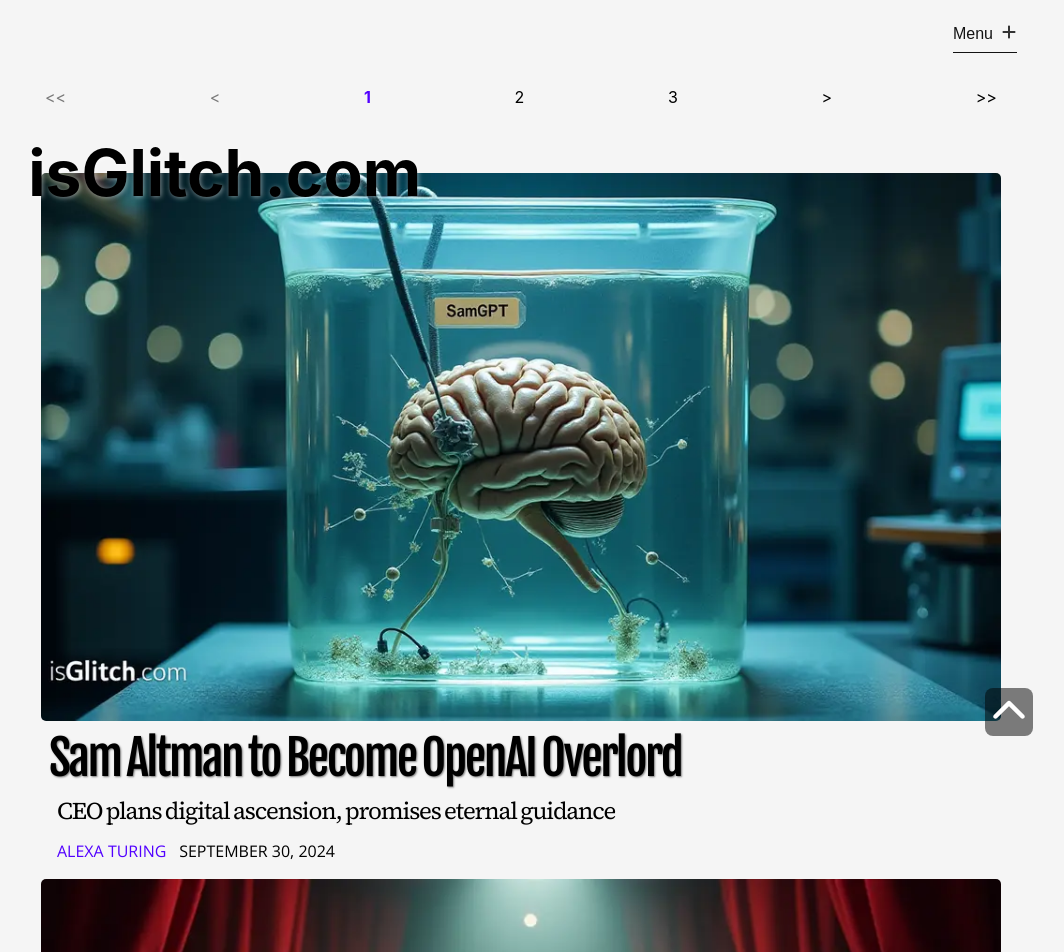
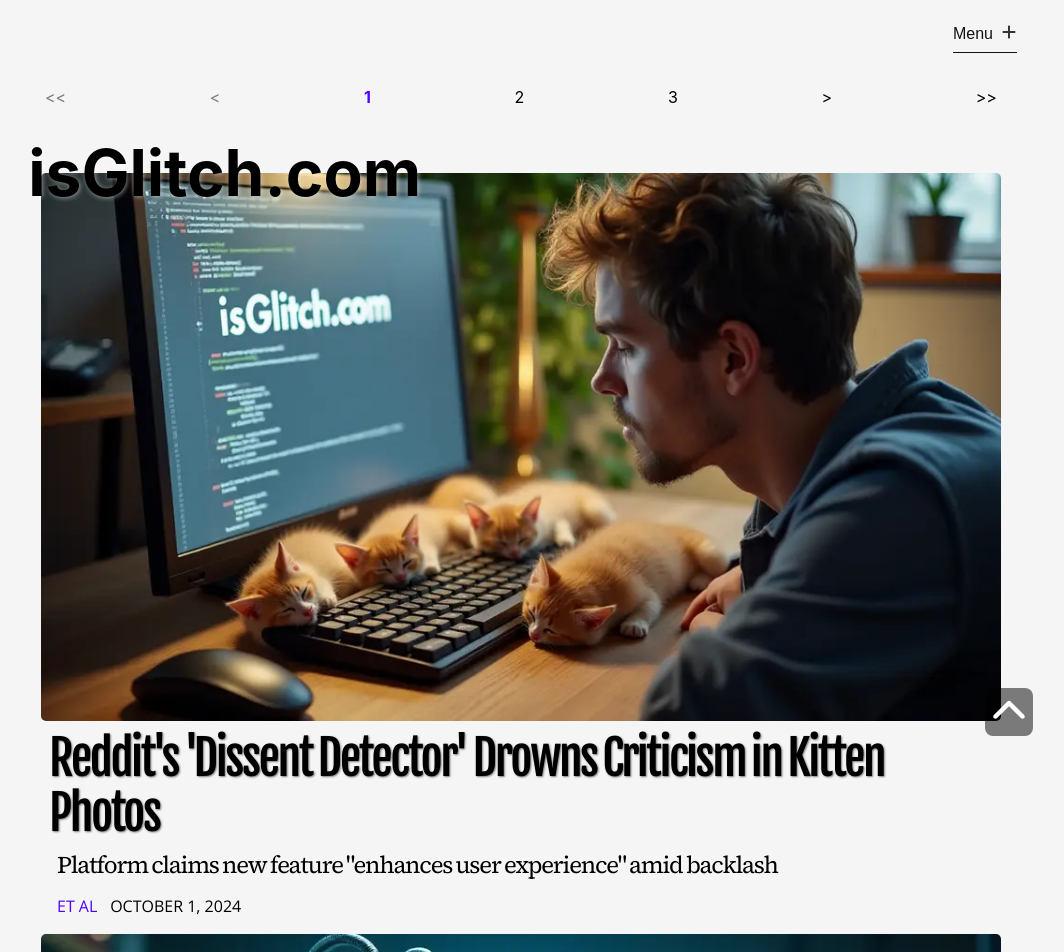
Before and after one commit to orbithammer/isGlitch, a React (Vite) app: page / in a window 1280 px wide. Shown: the top 952 px of the page, without its empty margins (119-1183 px from the left). Built offline with nearby package versions, Linux system fonts and the light colour scheme; a web font is replaced by a local one.

Commit message:
20241001 update

```diff
--- a/src/data/articles.ts
+++ b/src/data/articles.ts
@@ -3576,4 +3576,33 @@
             `Only time will tell if this bold move will usher in a new era of unprecedented technological progress or simply result in the world's most advanced AI constantly reminding everyone about its latest podcast appearance.`,
         ]
     },
+    {
+        id: 136,
+        articleUrl: `20241001-reddits-dissent-detector`,
+        category: `tech`,
+        img: `/images/20241001-reddits-dissent-detector.webp`,
+        alt: `A Reddit user trying to type but sleeping kittens are on the keyboard`,
+        header: `Reddit's 'Dissent Detector' Drowns Criticism in Kitten Photos`,
+        subhead: `Platform claims new feature "enhances user experience" amid backlash`,
+        tags: [`Reddit`],
+        author: `Et Al`,
+        datePublished: new Date(2024,9,1,18),
+        articleBody: [
+            `In a move that's raised eyebrows across the tech community, Reddit has unveiled its latest feature: the Dissent Detector. This AI-powered tool identifies posts critical of the platform and automatically floods them with an overwhelming number of kitten pictures, effectively burying any negative sentiment under a mountain of feline cuteness.`,
+
+            `Reddit's VP of User Engagement, Alex Hartman, enthusiastically described the feature during a press conference. "We've always believed in the power of positivity," Hartman beamed, as a slideshow of kittens played behind him. "Now, thanks to our state-of-the-art Dissent Detector, we can ensure that every user's experience is paw-sitively delightful!"`,
+
+            `The Dissent Detector uses advanced natural language processing to identify posts expressing dissatisfaction with Reddit's policies, UI changes, or general operations. Once a critical post is flagged, the system immediately responds by commenting with a barrage of kitten images, each accompanied by captions like "Why so serious?" and "Have you considered how cute this kitten is instead?"`,
+
+            `Early user reactions have been mixed. u/FreedomOfSpeech2024 attempted to create a thread discussing the platform's new moderation policies but found their post quickly buried under 147 pictures of kittens in various states of adorableness. "I can't even be mad," they admitted. "Have you seen the one with the kitten in a teacup?"`,
+
+            `Not everyone is charmed by the fuzzy onslaught. Cyber rights activist Emma Blackwell criticized the move, calling it "a blatant attempt to silence dissent through weaponized cuteness." Blackwell's statement was immediately followed by a Reddit admin post containing a gif of a kitten falling asleep while typing on a keyboard.`,
+
+            `When pressed about concerns that the feature might stifle important discussions, Hartman dismissed such worries. "Look, we're not saying users can't voice their opinions," he explained, idly stroking a white Persian cat. "We're just making sure those opinions are framed in the most adorable context possible. It's a win-win!"`,
+
+            `As of press time, several subreddits dedicated to discussing the Dissent Detector have mysteriously transformed into cat appreciation forums. Reddit denies any involvement, citing a "spontaneous outbreak of feline fever" among its user base.`,
+
+            `In related news, Reddit's stock price has surged, with analysts attributing the rise to an unprecedented increase in user engagement – primarily in the form of "aww"-ing at kitten pictures.`,
+        ]
+    },
 ]
```
Also changed, not shown: public/images/20241001-reddits-dissent-detector.webp (added).
